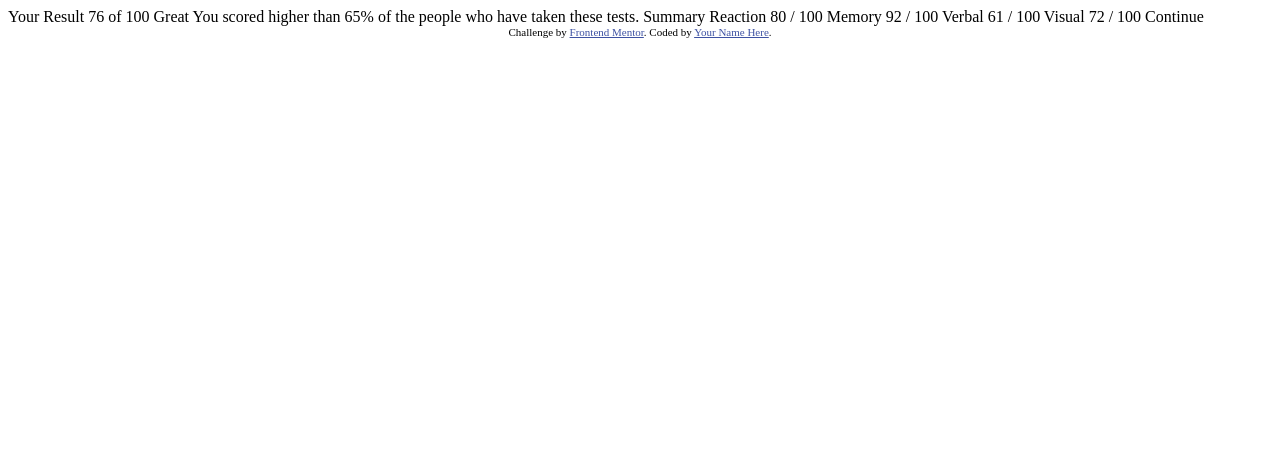
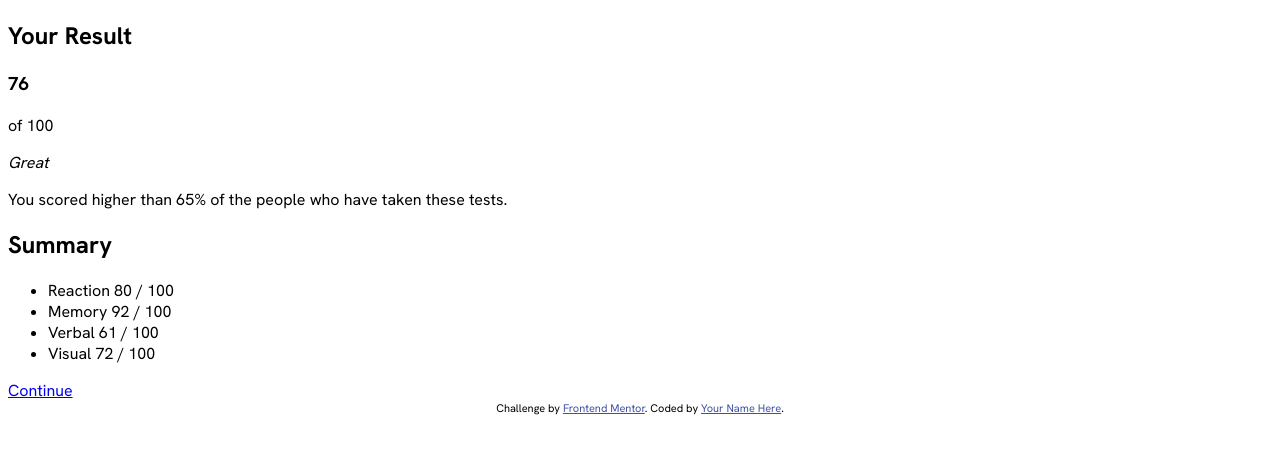
Before and after one commit to md-abid-hussain/results-summary-component, a plain HTML site: page index.html in a window 1280 px wide. Drawn offline with Linux system fonts and the light colour scheme.

Commit message:
Updated html by enclosing text in tags

```diff
--- a/index.html
+++ b/index.html
@@ -1,46 +1,42 @@
 <!DOCTYPE html>
 <html lang="en">
+
 <head>
   <meta charset="UTF-8">
-  <meta name="viewport" content="width=device-width, initial-scale=1.0"> <!-- displays site properly based on user's device -->
+  <meta name="viewport" content="width=device-width, initial-scale=1.0">
+  <link rel="icon" type="image/png" sizes="32x32" href="./assets/images/favicon-32x32.png">
+  <link rel="stylesheet" href="css/style.css">
+  <title>Frontend Mentor | Results summary component</title>
+</head>
 
-  <link rel="icon" type="image/png" sizes="32x32" href="./assets/images/favicon-32x32.png">
-
-  <title>Frontend Mentor | Results summary component</title>
-
-  <!-- Feel free to remove these styles or customise in your own stylesheet 👍 -->
-  <style>
-    .attribution { font-size: 11px; text-align: center; }
-    .attribution a { color: hsl(228, 45%, 44%); }
-  </style>
-</head>
 <body>
-  Your Result
-  76
-  of 100
-
-  Great
-  You scored higher than 65% of the people who have taken these tests.
-
-  Summary
-
-  Reaction
-  80 / 100
-
-  Memory
-  92 / 100
-
-  Verbal
-  61 / 100
-
-  Visual
-  72 / 100
-
-  Continue
-
-  <div class="attribution">
+  <main class="container">
+    <section class="left-section">
+      <h1 class="h1">Your Result</h1>
+      <div class="circle">
+        <h3 class="score">76</h3>
+        <p>of 100</p>
+      </div>
+      <section class="footer">
+        <em>Great</em>
+        <p>You scored higher than 65% of the people who have taken these tests.</p>
+      </section>
+    </section>
+    <section class="right-section">
+      <h2 class="summary">Summary</h2>
+      <ul class="">
+        <li><span>Reaction</span> <span>80 / 100</span></li>
+        <li><span>Memory</span> <span>92 / 100</span></li>
+        <li><span>Verbal</span> <span>61 / 100</span></li>
+        <li><span>Visual</span> <span>72 / 100</span></li>
+      </ul>
+      <a href="#">Continue</a>
+    </section>
+  </main>
+  <footer class="attribution">
     Challenge by <a href="https://www.frontendmentor.io?ref=challenge" target="_blank">Frontend Mentor</a>.
     Coded by <a href="#">Your Name Here</a>.
-  </div>
+  </footer>
 </body>
+
 </html>
```
